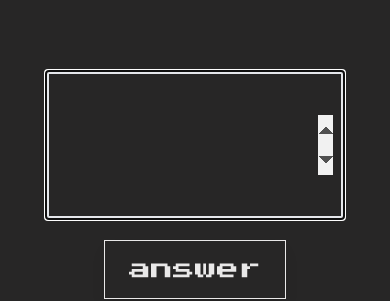
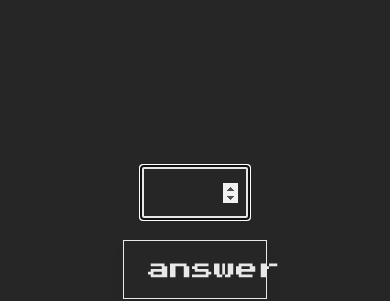
Before and after one commit to Fujiirkfc/Equalix, a Vue app: page /game in a window 390 px wide. Shown: the part 446-747 px from the top of the page. Built offline with nearby package versions, Linux system fonts and the light colour scheme.

Commit message:
added responsive design to the checkbox, credits, buttons and more

```diff
--- a/src/assets/main.css
+++ b/src/assets/main.css
@@ -3,8 +3,8 @@
 
 /* // TAILWIND RESPONSIVE SCREEN SIZE
 // xs = mobile-s(320)
-// sm = mobile-m(384)
-// md = mobile-l(448)
+// sm = mobile-m(375)
+// md = mobile-l(425)
 // 3xl = tablet(768)
 // 5xl = desktop(1024) */
 
@@ -56,8 +56,9 @@
         3xl:text-[32px]
         5xl:text-[36px]
 
-
-        3xl:w-76
+        sm:w-36
+        md:w-42
+        3xl:w-74
         5xl:w-100
     }
 
@@ -99,11 +100,23 @@
         border-4
         border-gray-200
         text-inherit
-        text-[60px]
         py-3
         px-2
-        w-[300px]
-        h-[150px]
+
+        sm:text-[20px]
+        md:text-[24px]
+        3xl:text-[50px]
+        5xl:text-[60px]
+
+        sm:h-[55px]
+        md:h-[62px]
+        3xl:h-[112px]
+        5xl:h-[150px]
+
+        sm:w-[110px]
+        md:w-[124px]
+        3xl:w-[224px]
+        5xl:w-[300px]
         max-w-[300px]
         text-center
         block
--- a/src/views/credits.vue
+++ b/src/views/credits.vue
@@ -21,7 +21,11 @@
         mt-120
         text-lightgray
         whitespace-nowrap
-        text-[36px]
+
+        sm:text-[14px]
+        md:text-[14px]
+        3xl:text-[28px]
+        5xl:text-[36px]
         ">
         <h2>Credits</h2>
         <p>Equalix Math Game</p>
--- a/src/views/game.vue
+++ b/src/views/game.vue
@@ -52,7 +52,7 @@
             text-lightgray
 
             3xl:static 3xl:transform-none 3xl:left-auto 3xl:items-end
-            max-3xl:left-1/2 max-3xl:transform max-3xl:-translate-x-1/2 max-3xl:top-25
+            max-3xl:left-1/2 max-3xl:transform max-3xl:-translate-x-1/2 max-3xl:top-20
 
             md:text-[18px]
             3xl:text-[20px]
@@ -74,7 +74,14 @@
         </div>
 
         <div class="absolute inset-x-0 flex flex-col items-center gap-5 bottom-5">
-            <div class="text-center text-[32px] h-8 mb-6"
+            <div class="
+            text-center
+            h-8
+            mb-6
+            sm:text-[12px]
+            md:text-[14px]
+            3xl:text-[24px]
+            5xl:text-[32px]"
             :class="messageColor === 'green' ? 'text-green-500' : 'text-red-500'">
           {{ message }}
         </div>
```
